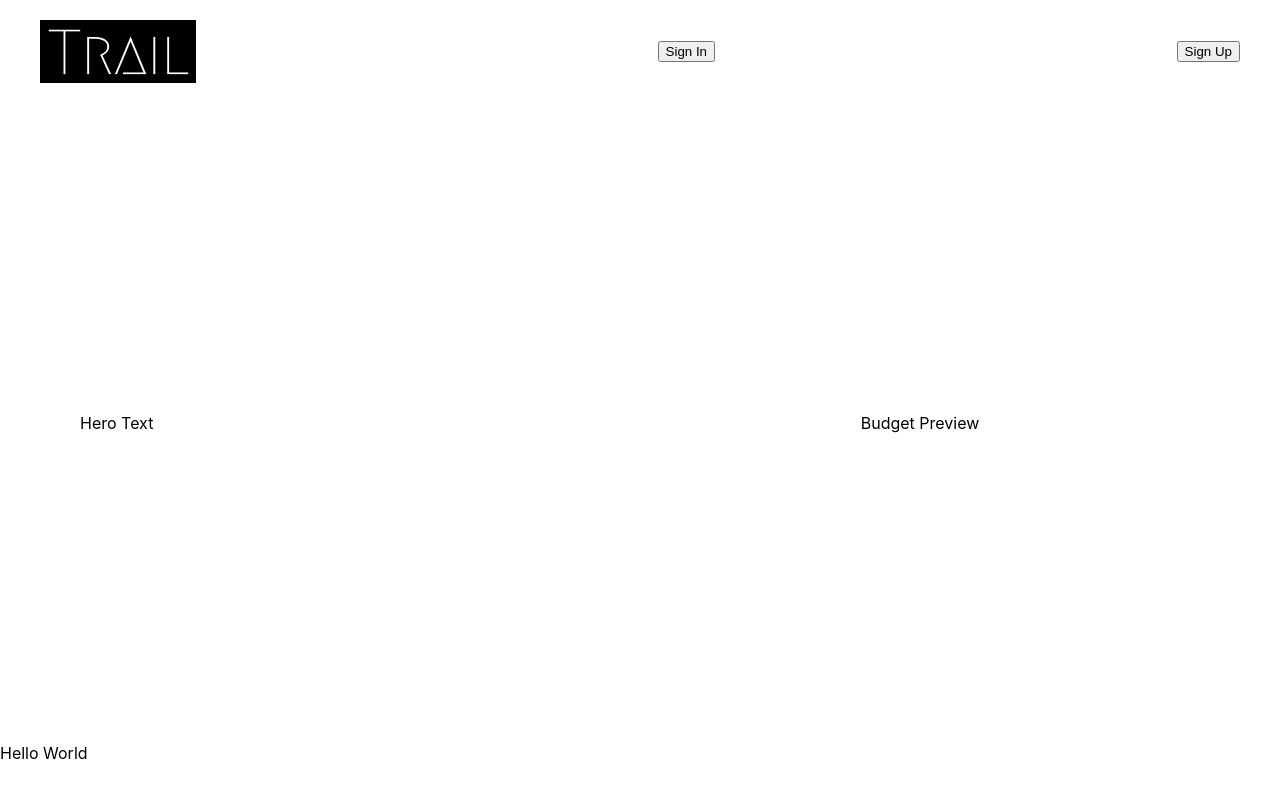
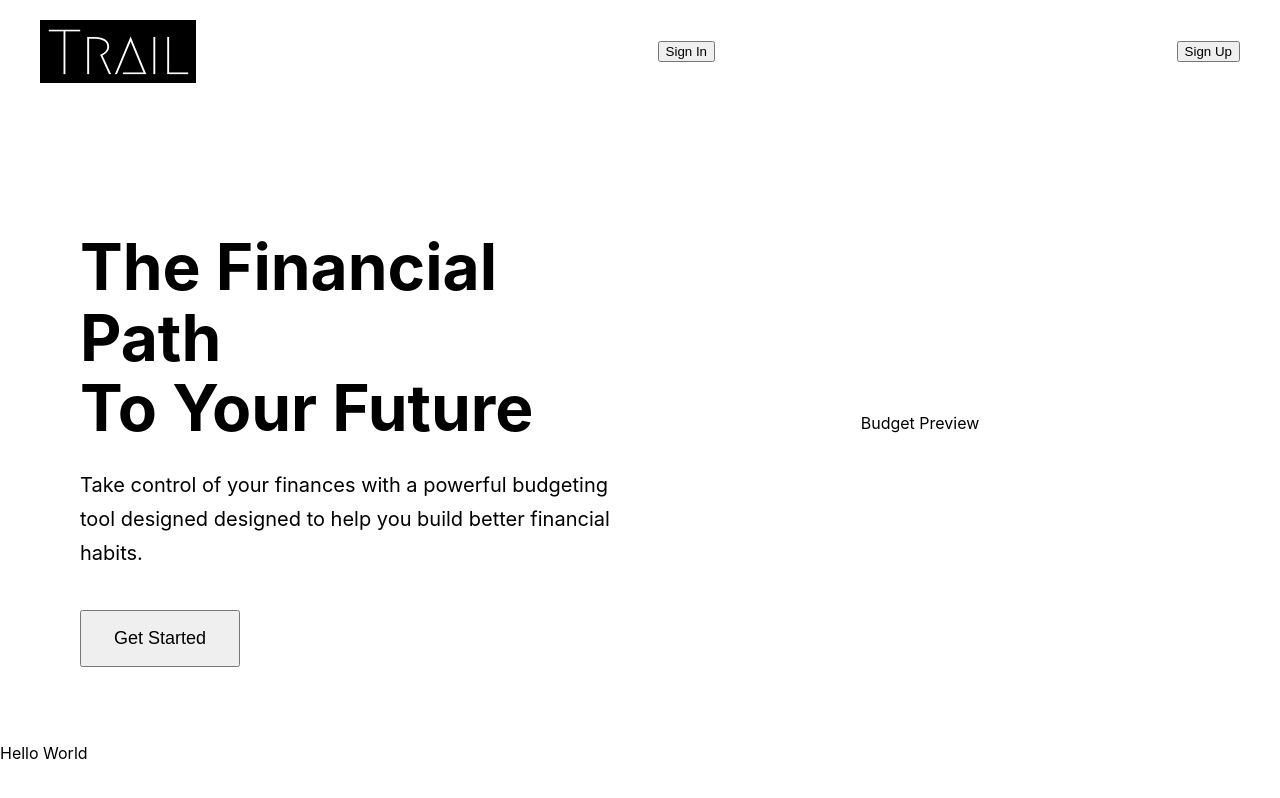
Before and after one commit to Travyon-Stevens/Trail-UI, a React (Create React App) app in the folder my-app/: page / in a window 1280 px wide. Built offline with nearby package versions, Linux system fonts and the light colour scheme.

Commit message:
Trail-002: 07/30/26 Hero text added and styled within Hero Section

```diff
--- a/my-app/src/components/HeroSection/HeroSection.jsx
+++ b/my-app/src/components/HeroSection/HeroSection.jsx
@@ -1,16 +1,20 @@
 import React from "react";
 import "./HeroSection.css";
+import HeroText from "../HeroText/HeroText";
 
 function HeroSection() {
 
     return (
         <section className="hero">
+
             <div className="hero-left">
-                Hero Text
+                <HeroText/>
             </div>
+
             <div className="hero-right">
                 Budget Preview
             </div>
+
         </section>
     );
 
--- a/my-app/src/components/HeroText/HeroText.css
+++ b/my-app/src/components/HeroText/HeroText.css
@@ -0,0 +1,22 @@
+.hero-text{
+    max-width: 600px;
+}
+
+.hero-text h1{
+    font-size: 64px;
+    font-weight: 700;
+    line-height: 1.1;
+    margin-bottom: 24px;
+}
+
+.hero-text p{
+    font-size: 20px;
+    line-height: 1.7;
+    margin-bottom: 40px;
+}
+
+.hero-text button{
+    padding: 16px 32px;
+    font-size: 18px;
+    cursor: pointer;
+}
--- a/my-app/src/components/HeroText/HeroText.jsx
+++ b/my-app/src/components/HeroText/HeroText.jsx
@@ -3,6 +3,23 @@ import "./HeroText.css";
 
 function HeroText(){
     return (
-        <div>Hero Text</div>
+        <div className="hero-text">
+            <h1>
+                The Financial Path
+                <br/>
+                To Your Future
+            </h1>
+
+            <p>
+                Take control of your finances with a powerful budgeting tool designed
+                designed to help you build better financial habits.
+            </p>
+
+            <button>
+                Get Started
+            </button>
+        </div>
     )
 }
+
+export default HeroText;
```
